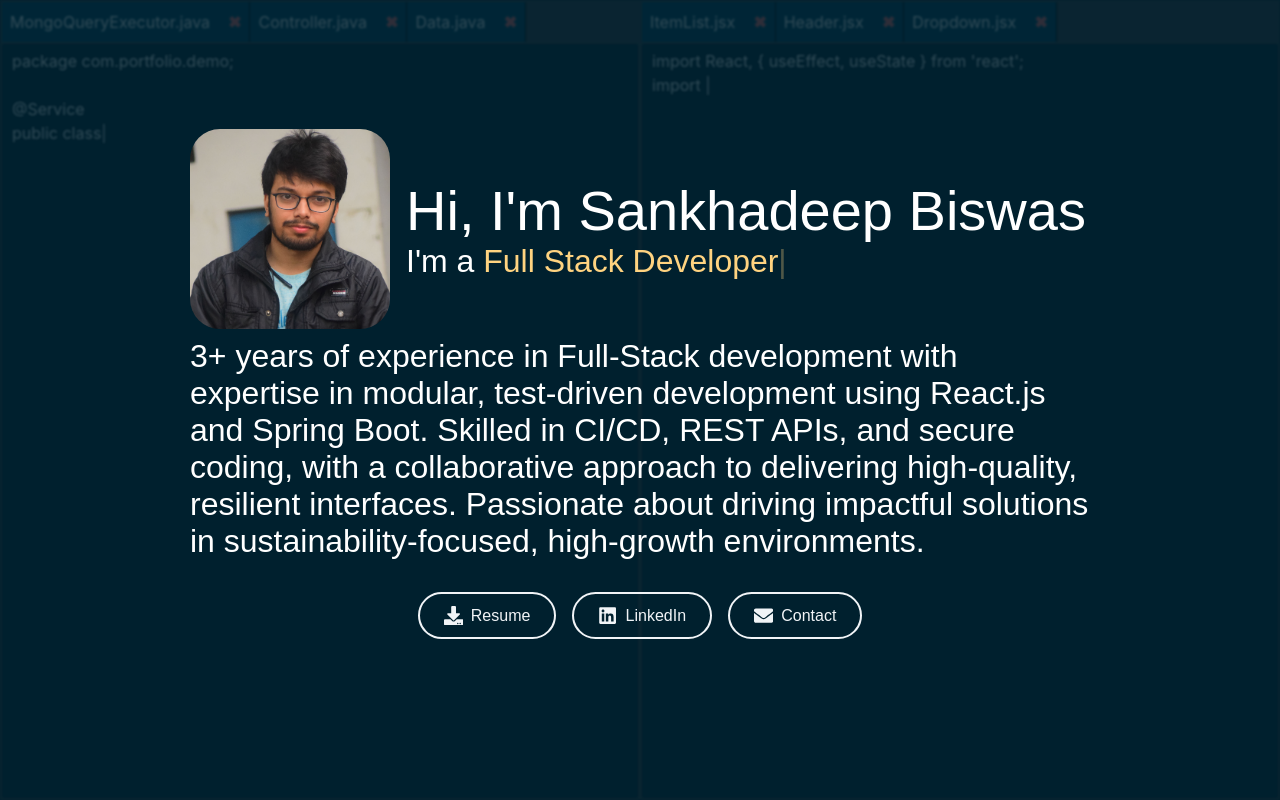
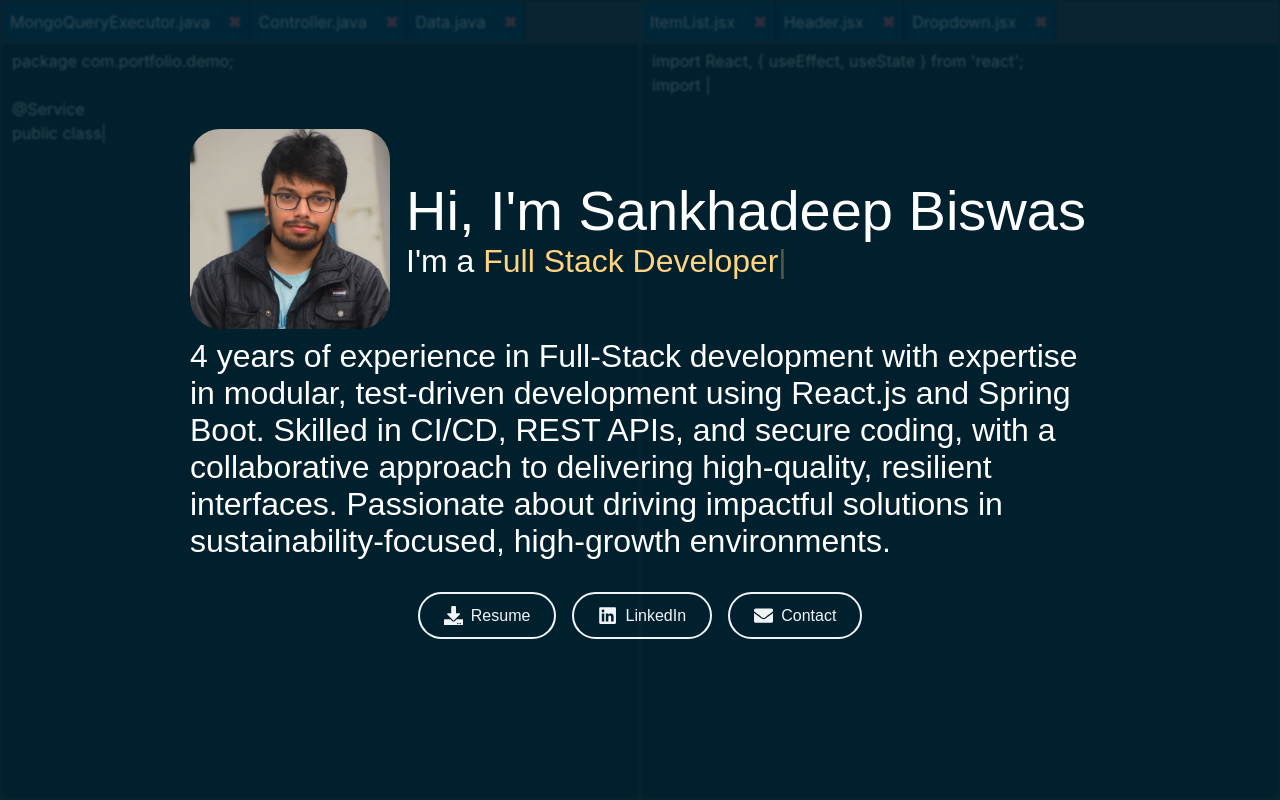
Before and after one commit to sankhadeepbis6/Portfolio, a React (Create React App) app: page / in a window 1280 px wide. Shown: the top 800 px of the page. Built offline with nearby package versions, Linux system fonts and the light colour scheme.

Commit message:
summery update

```diff
--- a/src/components/Summery/Summery.jsx
+++ b/src/components/Summery/Summery.jsx
@@ -51,7 +51,7 @@ const Summery = () => {
                 </div>
             </div>
             <p className={styles.profileDescription}>
-                3+ years of experience in Full-Stack development with expertise in
+                4 years of experience in Full-Stack development with expertise in
                 modular, test-driven development using React.js and Spring Boot. Skilled in
                 CI/CD, REST APIs, and secure coding, with a collaborative approach to
                 delivering high-quality, resilient interfaces. Passionate about driving
```
